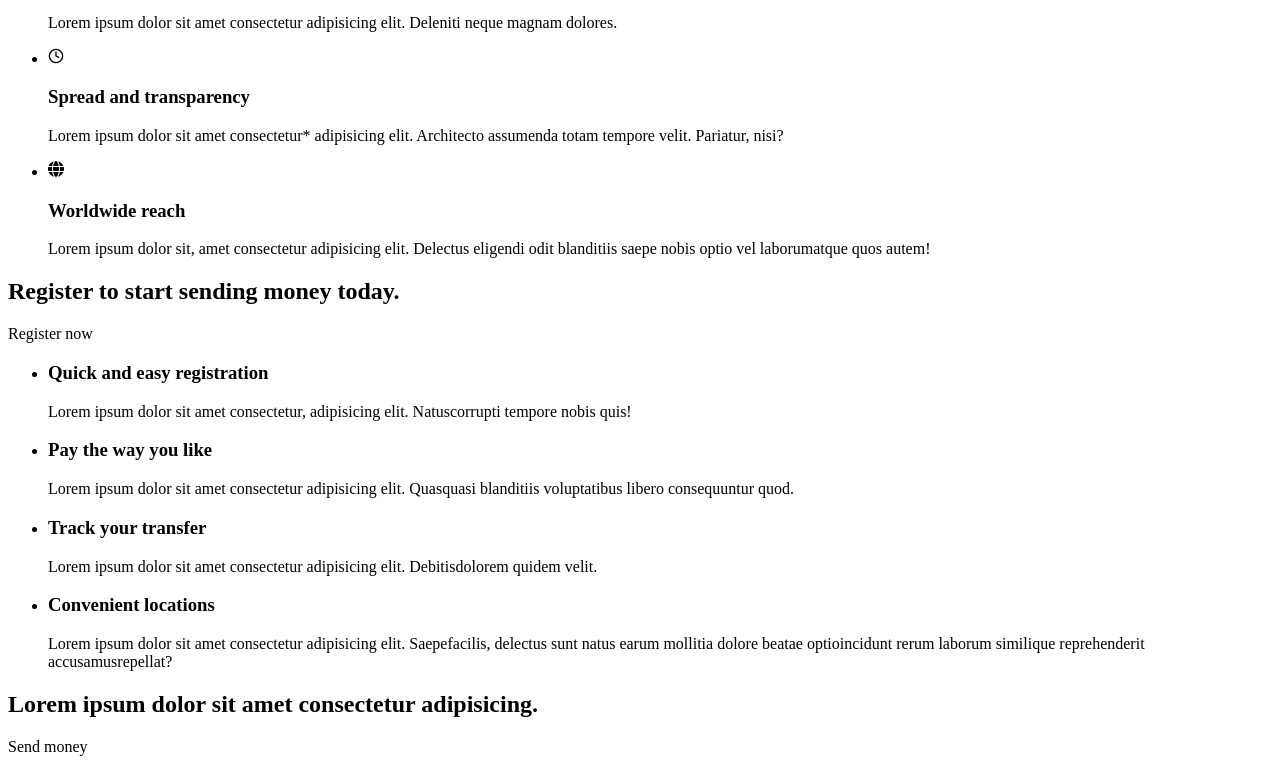
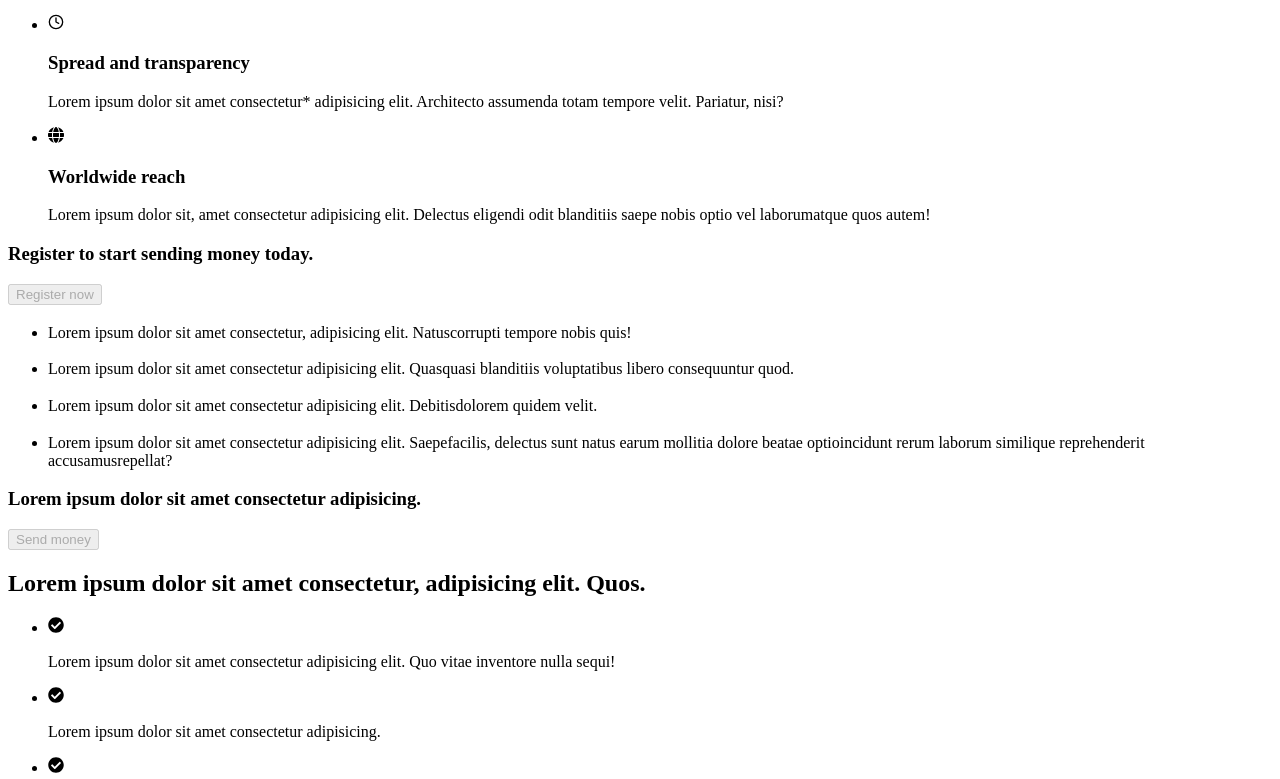
Before and after one commit to dmalenik/currency-converter-website, a React (Create React App) app: page / in a window 1280 px wide. Shown: the part 1492-2271 px from the top of the page. Built offline with nearby package versions, Linux system fonts and the light colour scheme.

Commit message:
refactor: change structure of Transfer section

```diff
--- a/src/views/transfer/Transfer.tsx
+++ b/src/views/transfer/Transfer.tsx
@@ -1,17 +1,85 @@
 import React from 'react'
-import { TransferSection } from './components'
-import {
-  transferSectionData,
-  registerSectionData,
-  sendSectionData,
-} from './data'
+import { Header, List, Action } from '../../components'
+import { FaHeart, FaShieldAlt } from 'react-icons/fa'
+import { LuClock4 } from 'react-icons/lu'
+import { FaGlobe } from 'react-icons/fa6'
 
 export const Transfer = () => {
   return (
     <section>
-      <TransferSection {...transferSectionData} />
-      <TransferSection {...registerSectionData} />
-      <TransferSection {...sendSectionData} />
+      <Header
+        title={
+          "Our customers made millons of transfers with Western Union last year. Here's why:"
+        }
+      />
+      <List
+        list={[
+          {
+            id: '0',
+            icon: <FaHeart />,
+            title: 'Ease and confidence',
+            description:
+              'Lorem ipsum dolor sit amet consectetur adipisicing elit. Velitcum ab repellendus doloribus fugiat mollitia.',
+          },
+          {
+            id: '1',
+            icon: <FaShieldAlt />,
+            title: 'Commitment to security',
+            description:
+              'Lorem ipsum dolor sit amet consectetur adipisicing elit. Deleniti neque magnam dolores.',
+          },
+          {
+            id: '2',
+            icon: <LuClock4 />,
+            title: 'Spread and transparency',
+            description:
+              'Lorem ipsum dolor sit amet consectetur* adipisicing elit. Architecto assumenda totam tempore velit. Pariatur, nisi?',
+          },
+          {
+            id: '3',
+            icon: <FaGlobe />,
+            title: 'Worldwide reach',
+            description:
+              'Lorem ipsum dolor sit, amet consectetur adipisicing elit. Delectus eligendi odit blanditiis saepe nobis optio vel laborumatque quos autem!',
+          },
+        ]}
+      />
+      <section>
+        <Header title={'Register to start sending money today.'} />
+        <Action action={'Register now'} />
+        <List
+          list={[
+            {
+              id: '0',
+              listHeading: 'Quick and easy registration',
+              description:
+                'Lorem ipsum dolor sit amet consectetur, adipisicing elit. Natuscorrupti tempore nobis quis!',
+            },
+            {
+              id: '1',
+              listHeading: 'Pay the way you like',
+              description:
+                'Lorem ipsum dolor sit amet consectetur adipisicing elit. Quasquasi blanditiis voluptatibus libero consequuntur quod.',
+            },
+            {
+              id: '2',
+              listHeading: 'Track your transfer',
+              description:
+                'Lorem ipsum dolor sit amet consectetur adipisicing elit. Debitisdolorem quidem velit.',
+            },
+            {
+              id: '3',
+              listHeading: 'Convenient locations',
+              description:
+                'Lorem ipsum dolor sit amet consectetur adipisicing elit. Saepefacilis, delectus sunt natus earum mollitia dolore beatae optioincidunt rerum laborum similique reprehenderit accusamusrepellat?',
+            },
+          ]}
+        />
+      </section>
+      <section>
+        <Header title={'Lorem ipsum dolor sit amet consectetur adipisicing.'} />
+        <Action action={'Send money'} />
+      </section>
     </section>
   )
 }
--- a/src/views/transfer/components/TransferSection.tsx
+++ /dev/null
@@ -1,33 +0,0 @@
-import React from 'react';
-
-import { type TransferSectionType } from '../../../types'
-
-export const TransferSection = ({
-  heading,
-  action,
-  list,
-}: TransferSectionType) => {
-  return (
-    <section>
-      <header>
-        <h2>{heading}</h2>
-        {action ?? (
-          <button type="button" disabled>
-            {action}
-          </button>
-        )}
-      </header>
-      <ul>
-        {list?.map(({ id, icon, listHeading, description }) => (
-          <li key={id}>
-            <div>
-              {icon}
-              <h3>{listHeading}</h3>
-              <p>{description}</p>
-            </div>
-          </li>
-        ))}
-      </ul>
-    </section>
-  );
-};
--- a/src/views/transfer/components/index.tsx
+++ /dev/null
@@ -1 +0,0 @@
-export { TransferSection } from './TransferSection'
--- a/src/views/transfer/data/RegisterSection.data.tsx
+++ /dev/null
@@ -1,32 +0,0 @@
-import { type TransferSectionType } from '../../../types'
-
-export const registerSectionData: TransferSectionType = {
-  heading: 'Register to start sending money today.',
-  action: 'Register now',
-  list: [
-    {
-      id: '0',
-      listHeading: 'Quick and easy registration',
-      description:
-        'Lorem ipsum dolor sit amet consectetur, adipisicing elit. Natuscorrupti tempore nobis quis!',
-    },
-    {
-      id: '1',
-      listHeading: 'Pay the way you like',
-      description:
-        'Lorem ipsum dolor sit amet consectetur adipisicing elit. Quasquasi blanditiis voluptatibus libero consequuntur quod.',
-    },
-    {
-      id: '2',
-      listHeading: 'Track your transfer',
-      description:
-        'Lorem ipsum dolor sit amet consectetur adipisicing elit. Debitisdolorem quidem velit.',
-    },
-    {
-      id: '3',
-      listHeading: 'Convenient locations',
-      description:
-        'Lorem ipsum dolor sit amet consectetur adipisicing elit. Saepefacilis, delectus sunt natus earum mollitia dolore beatae optioincidunt rerum laborum similique reprehenderit accusamusrepellat?',
-    },
-  ],
-}
--- a/src/views/transfer/data/SendSection.data.tsx
+++ /dev/null
@@ -1,6 +0,0 @@
-import { type TransferSectionType } from '../../../types'
-
-export const sendSectionData: TransferSectionType = {
-  heading: 'Lorem ipsum dolor sit amet consectetur adipisicing.',
-  action: 'Send money',
-}
--- a/src/views/transfer/data/TransferSection.data.tsx
+++ /dev/null
@@ -1,40 +0,0 @@
-import { FaHeart, FaShieldAlt } from 'react-icons/fa'
-import { LuClock4 } from 'react-icons/lu'
-import { FaGlobe } from 'react-icons/fa6'
-
-import { type TransferSectionType } from '../../../types'
-
-export const transferSectionData: TransferSectionType = {
-  heading:
-    "Our customers made millons of transfers with Western Union last year. Here's why",
-  list: [
-    {
-      id: '0',
-      icon: <FaHeart />,
-      listHeading: 'Ease and confidence',
-      description:
-        'Lorem ipsum dolor sit amet consectetur adipisicing elit. Velitcum ab repellendus doloribus fugiat mollitia.',
-    },
-    {
-      id: '1',
-      icon: <FaShieldAlt />,
-      listHeading: 'Commitment to security',
-      description:
-        'Lorem ipsum dolor sit amet consectetur adipisicing elit. Deleniti neque magnam dolores.',
-    },
-    {
-      id: '2',
-      icon: <LuClock4 />,
-      listHeading: 'Spread and transparency',
-      description:
-        'Lorem ipsum dolor sit amet consectetur* adipisicing elit. Architecto assumenda totam tempore velit. Pariatur, nisi?',
-    },
-    {
-      id: '3',
-      icon: <FaGlobe />,
-      listHeading: 'Worldwide reach',
-      description:
-        'Lorem ipsum dolor sit, amet consectetur adipisicing elit. Delectus eligendi odit blanditiis saepe nobis optio vel laborumatque quos autem!',
-    },
-  ],
-}
--- a/src/views/transfer/data/index.tsx
+++ /dev/null
@@ -1,3 +0,0 @@
-export { registerSectionData } from './RegisterSection.data'
-export { sendSectionData } from './SendSection.data'
-export { transferSectionData } from './TransferSection.data'
```
